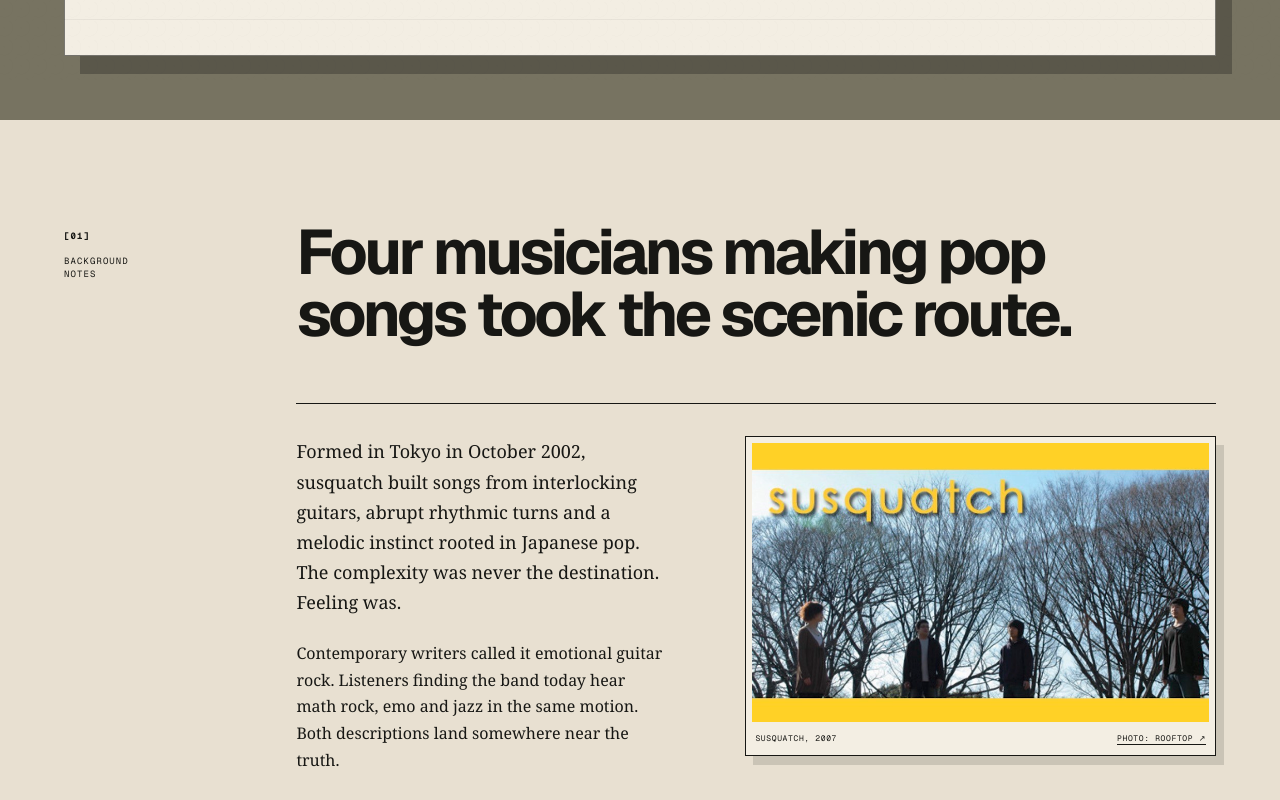
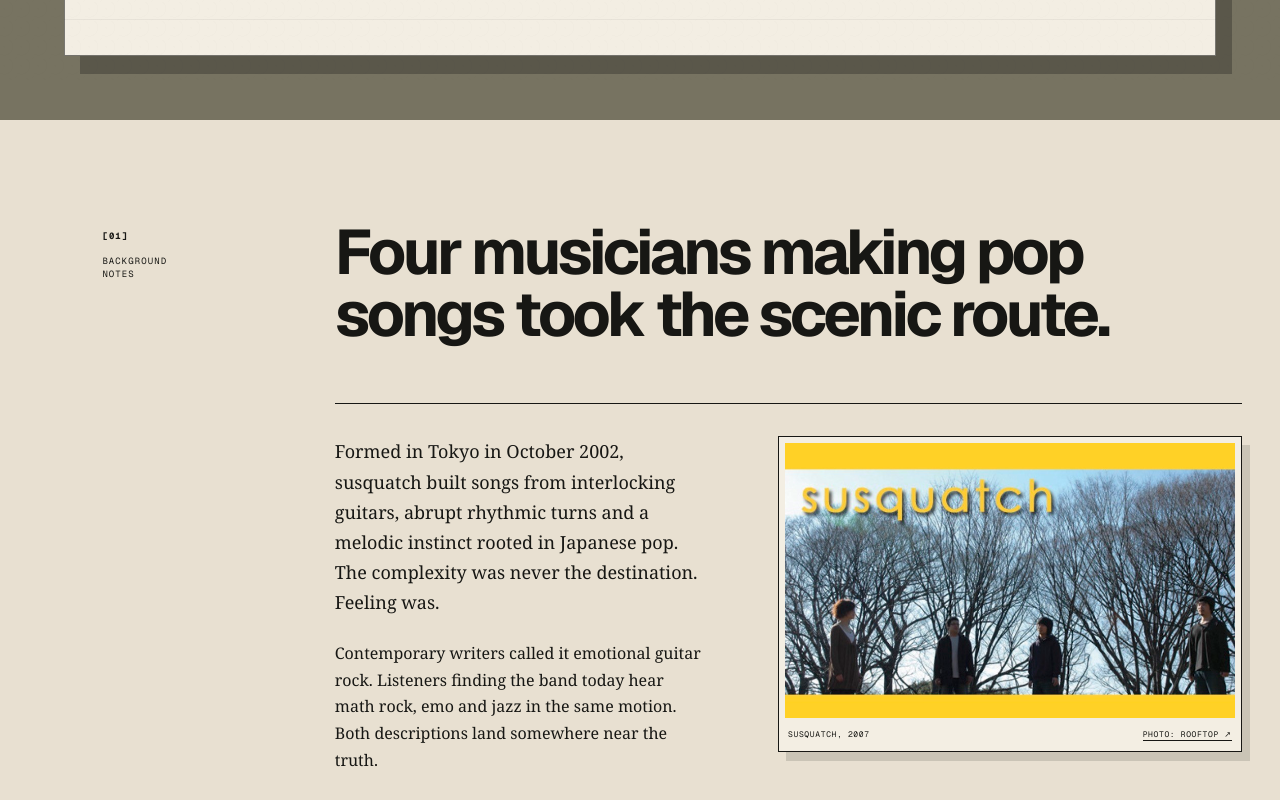
Before and after one commit to xtpm/susquatch, a Next.js app: page / in a window 1280 px wide. Shown: the part 720-1520 px from the top of the page. Built offline with nearby package versions, Linux system fonts and the light colour scheme.

Commit message:
Shift full story section right

```diff
--- a/app/globals.css
+++ b/app/globals.css
@@ -297,6 +297,13 @@ blockquote cite {
 }
 .story-photo figcaption a { border-bottom: 1px solid; }
 
+@media (min-width: 981px) {
+  .story {
+    padding-left: max(8vw, calc((100vw - 1460px) / 2 + 40px));
+    padding-right: max(3vw, calc((100vw - 1600px) / 2));
+  }
+}
+
 .music { background: #d3c9b6; }
 .music-layout { display: grid; grid-template-columns: minmax(340px, .9fr) minmax(440px, 1.1fr); gap: clamp(42px, 6vw, 90px); align-items: start; }
 .spotify-player { display: block; border: 1px solid var(--ink); background: var(--ink); }
```
